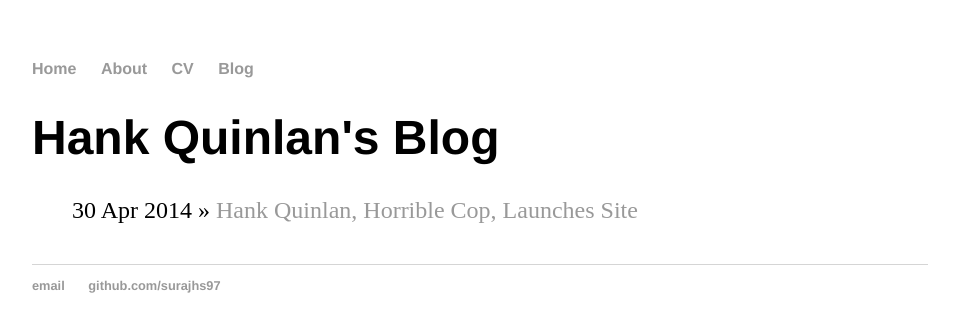
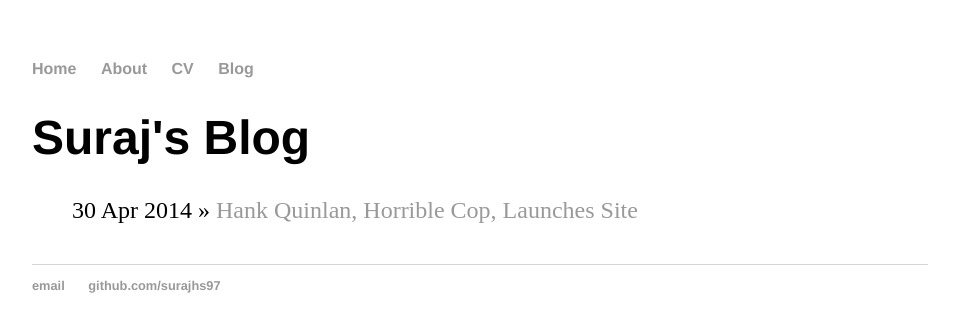
Before and after one commit to surajhs97/test, a Jekyll site: the page built from blog/index.html, in a window 1280 px wide. Shown: the top 332 px of the page, without its empty margins (160-1119 px from the left). Built offline with Jekyll 4.4.1, drawn with Linux system fonts in a browser that asks for light colours.

Commit message:
change names

```diff
--- a/blog/index.html
+++ b/blog/index.html
@@ -1,6 +1,6 @@
 ---
 layout: default
-title: Hank Quinlan's Blog
+title: Suraj's Blog
 ---
 	<h1>{{ page.title }}</h1>
 	<ul class="posts">
--- a/index.html
+++ b/index.html
@@ -1,6 +1,6 @@
 ---
 layout: default
-title: Hank Quinlan, Horrible Cop
+title: Suraj's Blog
 ---
 <div class="blurb">
 	<h1>Hi there, I'm Hank Quinlan!</h1>
```
